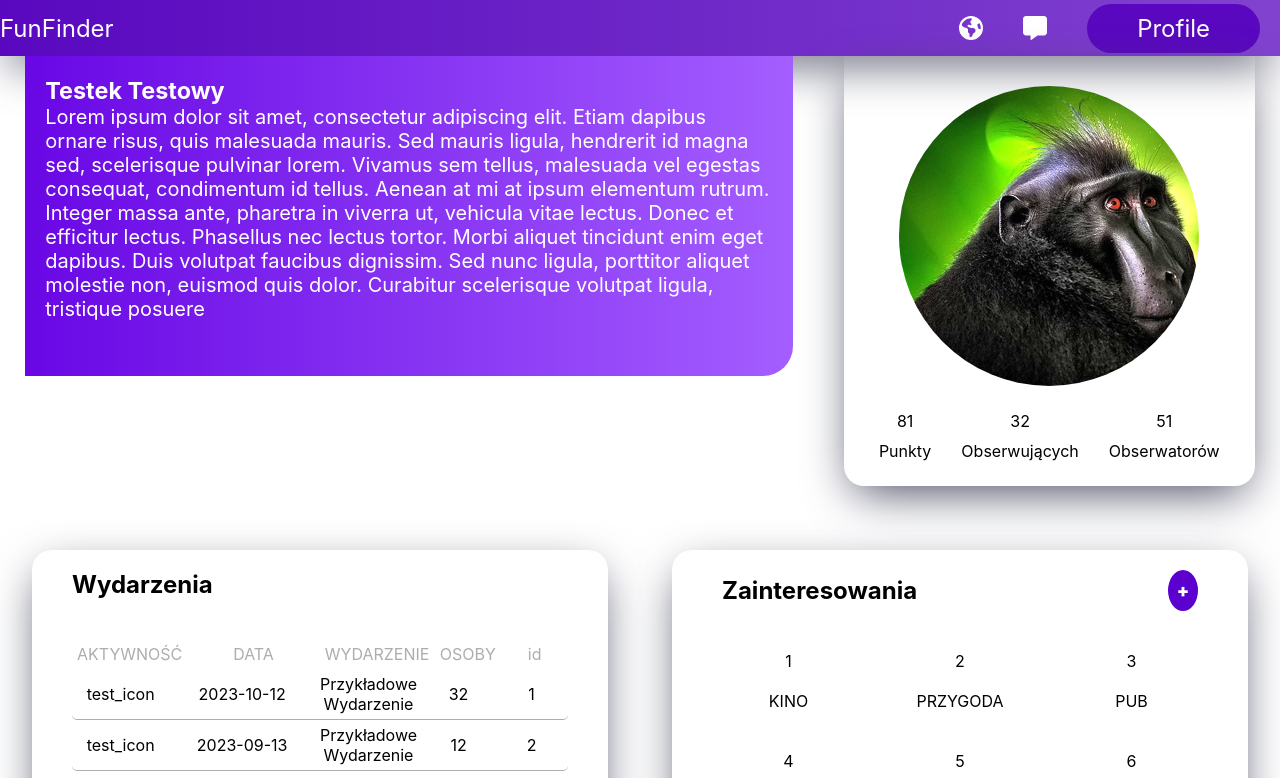
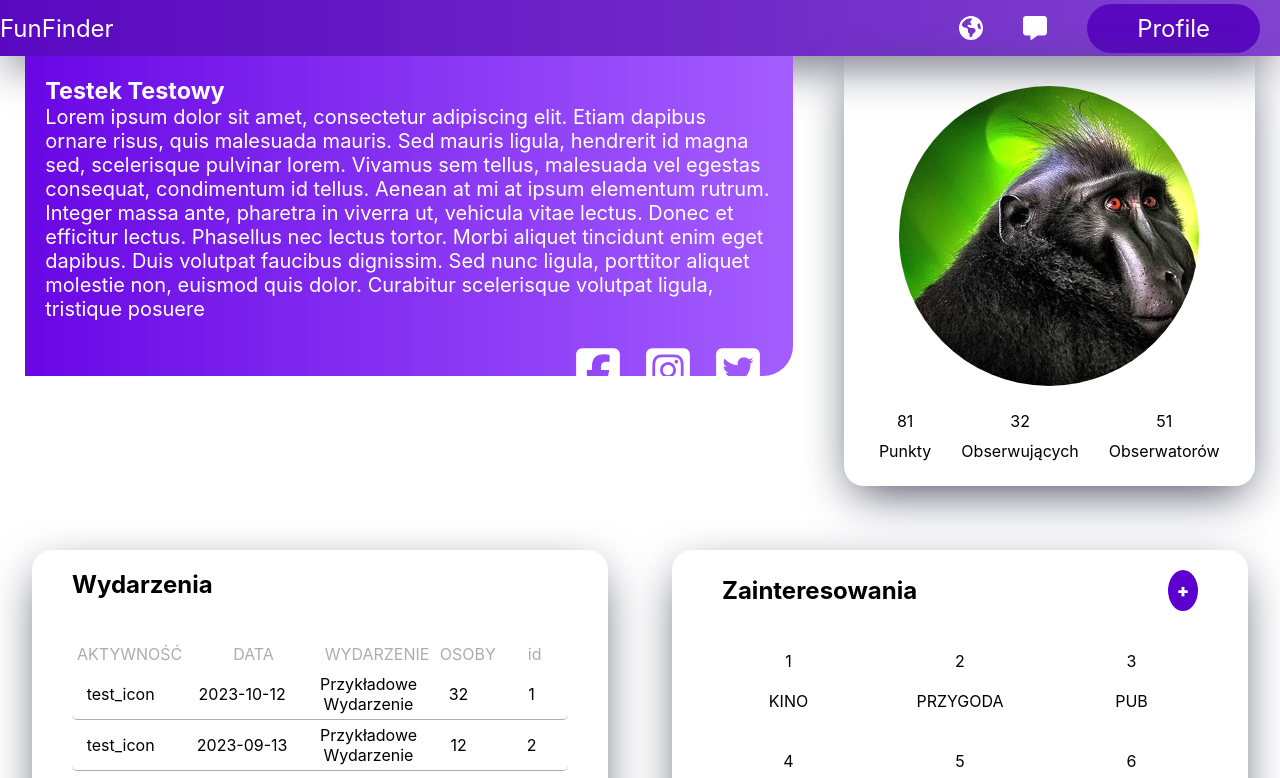
Before and after one commit to Lukang11/Inzynierka, a React (Create React App) app in the folder fun-finder-frontend/: page /profile in a window 1280 px wide. Shown: the top 778 px of the page. Built offline with nearby package versions, Linux system fonts and the light colour scheme.

Commit message:
Adding links to fb, instagram, twitter and adding animation to it

```diff
--- a/fun-finder-frontend/package.json
+++ b/fun-finder-frontend/package.json
@@ -4,6 +4,7 @@
   "private": true,
   "dependencies": {
     "@fortawesome/fontawesome-svg-core": "^6.4.2",
+    "@fortawesome/free-brands-svg-icons": "^6.4.2",
     "@fortawesome/free-solid-svg-icons": "^6.4.2",
     "@fortawesome/react-fontawesome": "^0.2.0",
     "@testing-library/jest-dom": "^5.17.0",
--- a/fun-finder-frontend/src/Components/ProfilePage/ProfileComponents/ProfileDescription/ProfileDescription.css
+++ b/fun-finder-frontend/src/Components/ProfilePage/ProfileComponents/ProfileDescription/ProfileDescription.css
@@ -6,4 +6,27 @@
   height: 40vh;
   font-size: 1.25em;
   min-width: 500px;
+  display: flex;
+  flex-direction: column;
+  justify-content: space-evenly;
 }
+.desc-links {
+  display: flex;
+  justify-content: flex-end;
+}
+
+.desc-icon > * {
+  height: 50px;
+  width: 50px;
+}
+.desc-icon {
+  height: 50px;
+  width: 50px;
+  margin-left: 10px;
+  margin-right: 10px;
+  transition: all 0.5s;
+}
+
+.desc-icon:hover {
+  transform: scale(1.2);
+}
--- a/fun-finder-frontend/src/Components/ProfilePage/ProfileComponents/ProfileDescription/ProfileDescription.js
+++ b/fun-finder-frontend/src/Components/ProfilePage/ProfileComponents/ProfileDescription/ProfileDescription.js
@@ -1,5 +1,11 @@
 import React from "react";
 import "./ProfileDescription.css";
+import { FontAwesomeIcon } from "@fortawesome/react-fontawesome";
+import {
+  faSquareFacebook,
+  faSquareInstagram,
+  faSquareTwitter,
+} from "@fortawesome/free-brands-svg-icons";
 
 const ProfileDescription = () => {
   return (
@@ -18,6 +24,19 @@ const ProfileDescription = () => {
           quis dolor. Curabitur scelerisque volutpat ligula, tristique posuere
         </div>
         <br></br>
+        <div className="desc-links">
+          <div className="desc-icon">
+            <FontAwesomeIcon icon={faSquareFacebook} />
+          </div>
+          <div className="desc-icon">
+            {" "}
+            <FontAwesomeIcon icon={faSquareInstagram} />
+          </div>
+          <div className="desc-icon">
+            {" "}
+            <FontAwesomeIcon icon={faSquareTwitter} />
+          </div>
+        </div>
       </div>
     </div>
   );
```
